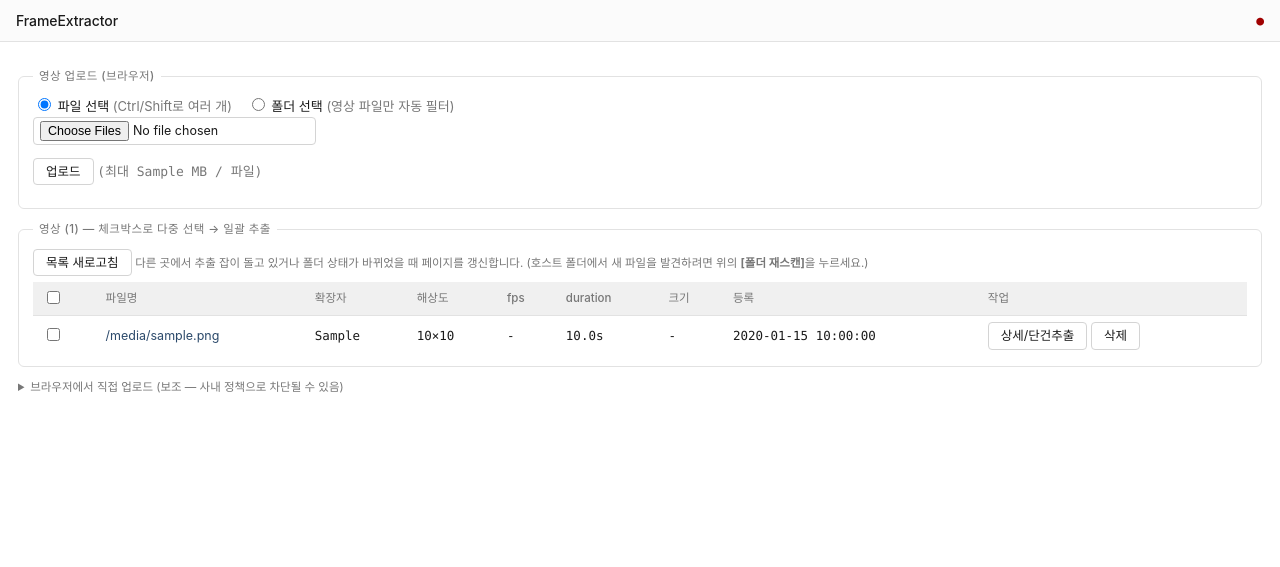
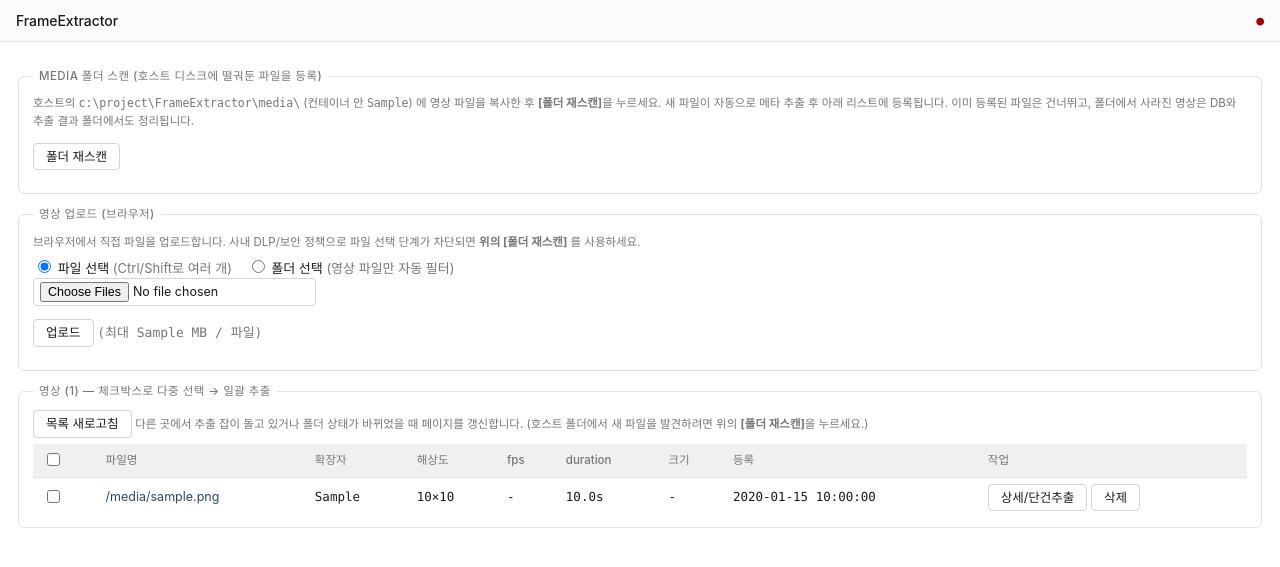
Before and after one commit to ggapsang/FrameExtractor, a Python web app: template src/frame_extractor/templates/index.html in a window 1280 px wide. Shown: the top 567 px of the page. Run offline with Jinja, Linux system fonts and the light colour scheme; the template is opened without the code that fills it: most values are stand-ins (such as "Sample title", 1, 10 or a date in 2020).

Commit message:
refactor: clean up unused code and improve readability

```diff
--- a/src/frame_extractor/templates/index.html
+++ b/src/frame_extractor/templates/index.html
@@ -2,7 +2,28 @@
 {% block content %}
 
 <fieldset>
+  <legend>media 폴더 스캔 (호스트 디스크에 떨궈둔 파일을 등록)</legend>
+  <p class="muted small" style="margin:0 0 8px 0">
+    호스트의 <code>c:\project\FrameExtractor\media\</code>
+    (컨테이너 안 <code>{{ media_dir }}</code>) 에 영상 파일을 복사한 후
+    <b>[폴더 재스캔]</b>을 누르세요. 새 파일이 자동으로 메타 추출 후 아래
+    리스트에 등록됩니다. 이미 등록된 파일은 건너뛰고, 폴더에서 사라진 영상은
+    DB와 추출 결과 폴더에서도 정리됩니다.
+  </p>
+  <p>
+    <button type="button" class="btn btn-primary" id="btn-rescan">폴더 재스캔</button>
+    <span class="muted mono" id="rescan-status"></span>
+  </p>
+</fieldset>
+
+<fieldset>
   <legend>영상 업로드 (브라우저)</legend>
+  <p class="muted small" style="margin:0 0 6px 0">
+    브라우저에서 직접 파일을 업로드합니다. 사내 DLP/보안 정책으로
+    파일 선택 단계가 차단되면 <b>위의 [폴더 재스캔]</b>
+    {% if import_enabled %} 또는 <b>아래 [서버 경로에서 가져오기]</b>{% endif %}
+    를 사용하세요.
+  </p>
   <form id="upload-form" enctype="multipart/form-data">
     <div class="upload-mode">
       <label>
@@ -102,8 +123,8 @@
   </table>
   {% else %}
   <p class="muted">
-    아직 등록된 영상이 없습니다. 위 <code>media/</code> 폴더에 영상을 떨어뜨리고
-    <b>[폴더 재스캔]</b>을 누르세요.
+    아직 등록된 영상이 없습니다. <code>media/</code> 폴더에 영상을 떨어뜨리고
+    <b>[폴더 재스캔]</b>을 누르거나 위 <b>[업로드]</b>를 사용하세요.
   </p>
   {% endif %}
 </fieldset>
@@ -163,6 +184,9 @@
           &nbsp;&nbsp;
           tail <input type="number" step="0.1" name="tail_skip_sec" id="b_tail_skip_sec"
                       value="0" min="0" style="width:80px"> 초
+          <span class="muted small">
+            (head + tail이 영상 길이를 넘거나 영상이 1초 미만이면 자동으로 전체 추출)
+          </span>
         </td>
       </tr>
 
@@ -188,43 +212,19 @@
   </form>
 </fieldset>
 
-<details>
-  <summary class="muted small">브라우저에서 직접 업로드 (보조 — 사내 정책으로 차단될 수 있음)</summary>
-  <fieldset>
-    <legend>영상 업로드 (보조)</legend>
-    <form id="upload-form" enctype="multipart/form-data">
-      <div class="upload-mode">
-        <label>
-          <input type="radio" name="upload-mode" value="files" checked>
-          파일 선택 <span class="muted">(Ctrl/Shift로 여러 개)</span>
-        </label>
-        &nbsp;&nbsp;
-        <label>
-          <input type="radio" name="upload-mode" value="folder">
-          폴더 선택 <span class="muted">(영상 파일만 자동 필터)</span>
-        </label>
-      </div>
-      <div class="upload-inputs">
-        <input type="file" id="upload-input-files" multiple
-               accept="video/*,.mp4,.mov,.avi,.mkv,.webm,.m4v">
-        <input type="file" id="upload-input-folder" multiple
-               webkitdirectory directory mozdirectory style="display:none">
-      </div>
-      <p>
-        <button type="submit" class="btn">업로드</button>
-        <span class="muted mono" id="upload-status">(최대 {{ max_upload_mb }} MB / 파일)</span>
-      </p>
-    </form>
-  </fieldset>
-</details>
-
 {% endblock %}
 
 {% block scripts %}
 <script>
   Admin.bindRescan();
   Admin.bindRefreshList();
+  Admin.bindUpload(
+    document.getElementById('upload-form'),
+    document.getElementById('upload-status')
+  );
   Admin.bindDeleteVideo();
+  Admin.bindCheckboxSelection();
+  Admin.bindBatchExtract();
   {% if import_enabled %}
   Admin.bindImport({
     scanBtn:     document.getElementById('import-scan-btn'),
```
Also changed, not shown: src/frame_extractor/app.py (+7 -3 lines).
